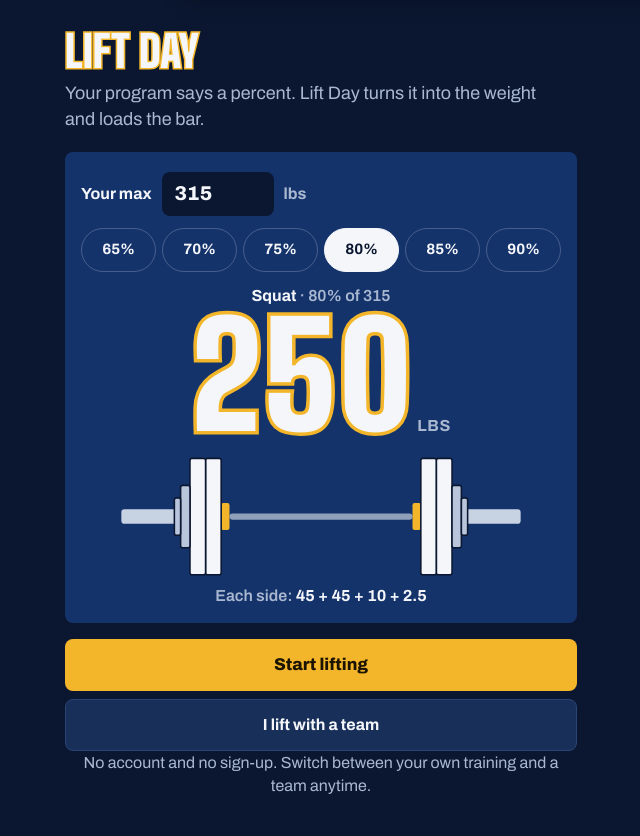
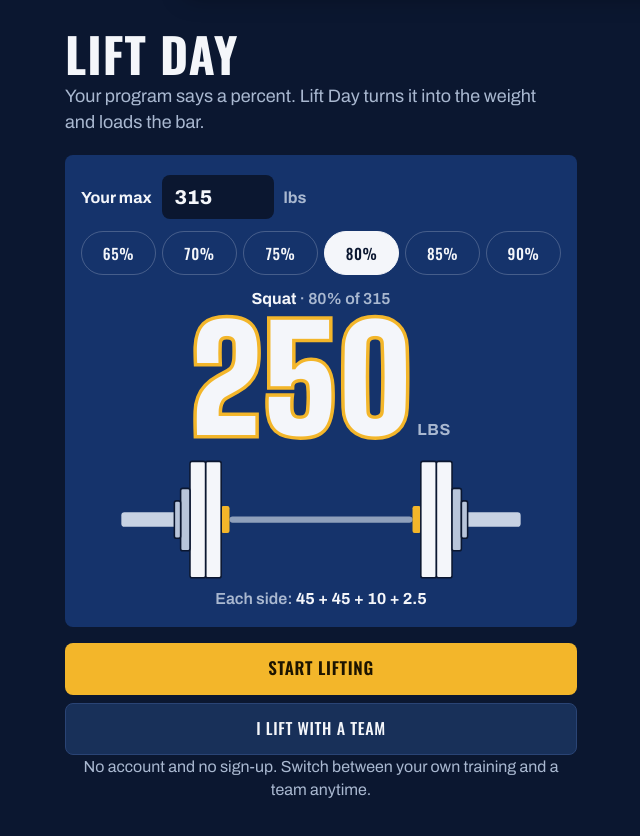
Before and after one commit to Ethanr876/LiftDay, a plain HTML site: page index.html in a window 1280 px wide. Shown: the whole page, without its empty margins (319-959 px from the left). Drawn offline with nearby package versions, Linux system fonts and the light colour scheme.

Commit message:
font changes

```diff
--- a/index.html
+++ b/index.html
@@ -7,7 +7,7 @@
   <title>Lift Day</title>
   <link rel="preconnect" href="https://fonts.googleapis.com">
   <link rel="preconnect" href="https://fonts.gstatic.com" crossorigin>
-  <link href="https://fonts.googleapis.com/css2?family=Archivo:wdth,wght@62..125,400..800&family=Big+Shoulders+Display:wght@700;900&display=swap" rel="stylesheet">
+  <link href="https://fonts.googleapis.com/css2?family=Archivo:wdth,wght@62..125,400..800&family=Big+Shoulders+Display:wght@700;900&family=Oswald:wght@500;600;700&display=swap" rel="stylesheet">
   <link rel="stylesheet" href="style.css">
 </head>
 <body>
--- a/style.css
+++ b/style.css
@@ -1898,3 +1898,42 @@ h2 { font-size: 1.0625rem; }
   #panel-team > * { max-width: 44rem; }
   .pr-banner { left: calc(50% + 7.5rem); }
 }
+
+/* =====================================================================
+   Power type on navy: condensed Oswald for headings, buttons and tabs.
+   Body text stays Archivo (easier to read small and mid-set); the jersey number keeps Big Shoulders.
+   ===================================================================== */
+:root {
+  --power: "Oswald", "Archivo", sans-serif;   /* navy version: Lift Day's own colors, Power's type */
+}
+
+/* big condensed headings */
+header.top h1, .ob-title, h2, .sub, .answer, .done-msg, .sheet-title.big, .rank-title, .overall-rank,
+.ob-step-title, .team-name, .me-name, .readout-val, .cal-month, .chosen-name, .p-name {
+  font-family: var(--power);
+  font-weight: 600;
+  text-transform: uppercase;
+  letter-spacing: 0.02em;
+  -webkit-text-stroke: 0;
+}
+header.top h1 { font-size: 1.875rem; font-weight: 700; color: var(--white); }
+.ob-title { font-size: 3rem; font-weight: 700; color: var(--white); }
+.today-answer .answer { font-size: 1.75rem; line-height: 1.1; }
+.done-msg { font-size: 2.5rem; }
+.overall-rank { font-size: 3.5rem; font-weight: 700; }
+h2 { font-size: 1.25rem; }
+
+/* buttons and tabs speak in the same voice */
+.primary, .secondary, .pill, .tabs button, .me-tile, .new-workout, .seg-btn strong {
+  font-family: var(--power);
+  font-weight: 500;
+  text-transform: uppercase;
+  letter-spacing: 0.04em;
+}
+.primary { font-weight: 600; }
+
+/* the stage keeps its royal-blue field */
+.jersey { -webkit-text-stroke-color: var(--gold); }
+
+/* the jersey number keeps its own face */
+.jersey, .timer-time { font-family: var(--jersey); }
```
Also changed, not shown: 2 other files.
